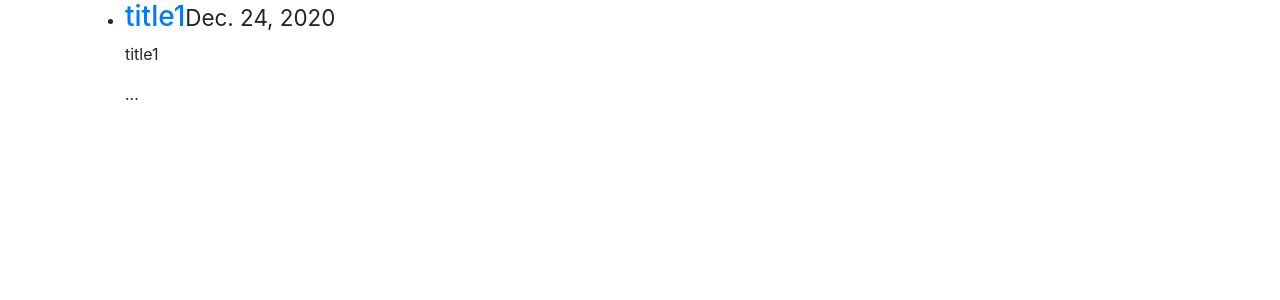
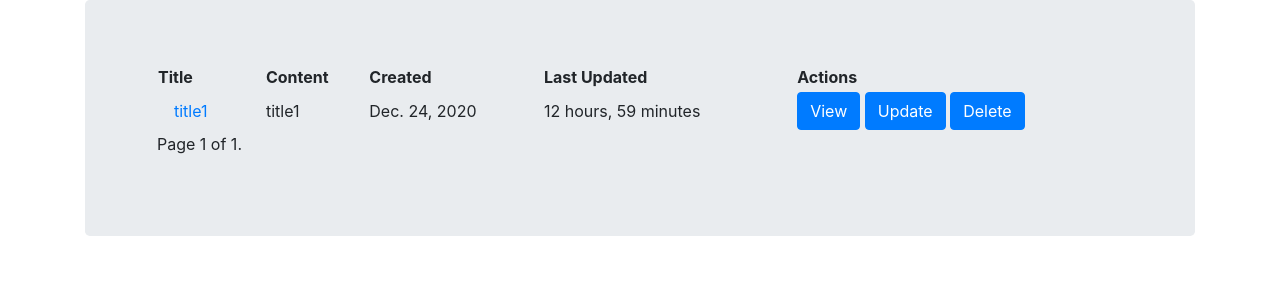
Before and after one commit to abhisheksahu92/Blog-Central, a Django app: page /posts/list in a window 1280 px wide. Shown: the top 300 px of the page. Run offline with Django 3.2, Linux system fonts and the light colour scheme; data comes from the database, SQL or seed files in the repository; both versions use the stored data as it was after the commit; some libraries are stand-ins or nearby versions.

Commit message:
Implemented Pagination ,bootstrap and  Imagefield.

```diff
--- a/src/posts/forms.py
+++ b/src/posts/forms.py
@@ -7,5 +7,6 @@ class PostForm(forms.ModelForm):
         model = Post
         fields = [
             'title',
-            'content'
+            'content',
+            'image'
         ]
--- a/src/posts/models.py
+++ b/src/posts/models.py
@@ -1,12 +1,20 @@
 from django.db import models
 from django.urls import reverse
+
+def upload_location(instance,filename):
+    return f'{instance.id}/{filename}'
 
 # Create your models here.
 class Post(models.Model):
     title = models.CharField(max_length=250)
+    image = models.ImageField(upload_to = upload_location,
+                    null=True,blank=True,height_field='height_field',width_field='width_field')
+    height_field = models.IntegerField(default=0)
+    width_field = models.IntegerField(default=0)
     content = models.TextField()
     updated = models.DateField(auto_now=True,auto_now_add=False)
     created = models.DateField(auto_now=False,auto_now_add=True)
+
 
     def __unicode__(self):
         return self.title
@@ -19,3 +27,9 @@ class Post(models.Model):
 
     def get_absolute_url_update(self):
         return reverse('posts:postupdate',kwargs={'id':self.id})
+
+    def get_absolute_url_delete(self):
+        return reverse('posts:postdelete',kwargs={'id':self.id})
+
+    class Meta:
+        ordering = ['-updated','-created']
--- a/src/posts/templates/posts/base.html
+++ b/src/posts/templates/posts/base.html
@@ -6,22 +6,23 @@
     <meta name="viewport" content="width=device-width, initial-scale=1, shrink-to-fit=no">
 
     <!-- Bootstrap CSS -->
-    <link rel="stylesheet" href="https://maxcdn.bootstrapcdn.com/bootstrap/4.0.0/css/bootstrap.min.css" integrity="sha384-Gn5384xqQ1aoWXA+058RXPxPg6fy4IWvTNh0E263XmFcJlSAwiGgFAW/dAiS6JXm" crossorigin="anonymous">
+    <link rel="stylesheet" href="https://stackpath.bootstrapcdn.com/bootstrap/4.3.1/css/bootstrap.min.css" integrity="sha384-ggOyR0iXCbMQv3Xipma34MD+dH/1fQ784/j6cY/iJTQUOhcWr7x9JvoRxT2MZw1T" crossorigin="anonymous">
 
     <title>{% block head_title %}Try Django 1.9{% endblock head_title %}</title>
   </head>
   <body>
-    {% include 'posts/message_display.html'%}
-    <div class='container'>
-        {% block content %}
 
-        {% endblock content %}
+  {% include 'posts/message_display.html'%}
+  <div class="container">
+    <div class="jumbotron">
+    {% block content %}
+    {% endblock content %}
     </div>
-
+</div>
     <!-- Optional JavaScript -->
     <!-- jQuery first, then Popper.js, then Bootstrap JS -->
-    <script src="https://code.jquery.com/jquery-3.2.1.slim.min.js" integrity="sha384-KJ3o2DKtIkvYIK3UENzmM7KCkRr/rE9/Qpg6aAZGJwFDMVNA/GpGFF93hXpG5KkN" crossorigin="anonymous"></script>
-    <script src="https://cdnjs.cloudflare.com/ajax/libs/popper.js/1.12.9/umd/popper.min.js" integrity="sha384-ApNbgh9B+Y1QKtv3Rn7W3mgPxhU9K/ScQsAP7hUibX39j7fakFPskvXusvfa0b4Q" crossorigin="anonymous"></script>
-    <script src="https://maxcdn.bootstrapcdn.com/bootstrap/4.0.0/js/bootstrap.min.js" integrity="sha384-JZR6Spejh4U02d8jOt6vLEHfe/JQGiRRSQQxSfFWpi1MquVdAyjUar5+76PVCmYl" crossorigin="anonymous"></script>
+    <script src="https://code.jquery.com/jquery-3.3.1.slim.min.js" integrity="sha384-q8i/X+965DzO0rT7abK41JStQIAqVgRVzpbzo5smXKp4YfRvH+8abtTE1Pi6jizo" crossorigin="anonymous"></script>
+    <script src="https://cdnjs.cloudflare.com/ajax/libs/popper.js/1.14.7/umd/popper.min.js" integrity="sha384-UO2eT0CpHqdSJQ6hJty5KVphtPhzWj9WO1clHTMGa3JDZwrnQq4sF86dIHNDz0W1" crossorigin="anonymous"></script>
+    <script src="https://stackpath.bootstrapcdn.com/bootstrap/4.3.1/js/bootstrap.min.js" integrity="sha384-JjSmVgyd0p3pXB1rRibZUAYoIIy6OrQ6VrjIEaFf/nJGzIxFDsf4x0xIM+B07jRM" crossorigin="anonymous"></script>
   </body>
 </html>
--- a/src/posts/templates/posts/create.html
+++ b/src/posts/templates/posts/create.html
@@ -3,7 +3,7 @@
 {% block content %}
 {% load crispy_forms_tags %}
 <h1> Create Post</h1>
-<form method="post" class="uniForm" action="">
+<form method="post" class="uniForm" action="" enctype="multipart/form-data">
   {% csrf_token %}
     {{ form|crispy }}
     <input type="submit" value="Create Post"/>
--- a/src/posts/templates/posts/details.html
+++ b/src/posts/templates/posts/details.html
@@ -3,8 +3,10 @@
 
 {% block head_title %}{{query.title}}|{{ block.super }}{% endblock head_title %}
 {% block content %}
-    <h1>{{title}}</h1>
-    <a href="{{ query.get_absolute_url_update }}">{{ query.id }}</a>
+    <h1>{{title}}</h1><a href="{{ query.get_absolute_url_update }}">{{ query.id }}</a>
+    {% if query.image %}
+         <img src='{{ query.image.url }}' class='img-responsive' />
+    {% endif %}
     {{ query.title }}
     {{ query.content }}
     {{ query.created }}
--- a/src/posts/templates/posts/list.html
+++ b/src/posts/templates/posts/list.html
@@ -1,14 +1,43 @@
-{% extends 'posts/base.html' %}
+{% extends "posts/base.html" %}
+{% load crispy_forms_tags %}
+{% load bootstrap4 %}
+
 {% block content %}
-{% for query in queryset%}
-    <ul class="thumbnails">
-      <li class="span4">
-        <div class="thumbnail">
-          <h3><a href="{{ query.get_absolute_url }}">{{ query.title }}</a><small>{{ query.updated }}</small></h3>
-          <p>{{query.content}}</p>
-        </div>
-      </li>
-      ...
-    </ul>
+<ul>
+<table style="width:100%">
+  <tr>
+    <th>Title</th>
+    <th>Content</th>
+    <th>Created</th>
+    <th>Last Updated</th>
+    <th>Actions</th>
+  </tr>
+  {% for obj in queryset%}
+  <tr>
+    <td><a class="nav-link" href = "{{ obj.get_absolute_url }}">{{obj.title }}<span class="sr-only">(current)</span></a></td>
+    <td>{{obj.content}}</td>
+    <td>{{obj.created}}</td>
+    <td>{{obj.updated | timesince}}</td>
+    <td><a href="{{ obj.get_absolute_url }}" class="btn btn-primary" role="button">View</a>
+    <a href="{{ obj.get_absolute_url_update }}" class="btn btn-primary" role="button">Update</a>
+    <a href="{{ obj.get_absolute_url_delete }}" class="btn btn-primary" role="button">Delete</a></td>
+  </tr>
     {% endfor %}
+
+</table>
+<div class="pagination">
+    <span class="step-links">
+        {% if queryset.has_previous %}
+            <a href="?{{ page_request_var }}={{ queryset.previous_page_number }}{% if request.GET.q %}&q={{ request.GET.q }}{% endif %}">previous</a>
+        {% endif %}
+
+        <span class="current">
+            Page {{ queryset.number }} of {{ queryset.paginator.num_pages }}.
+        </span>
+
+        {% if queryset.has_next %}
+            <a href="?{{ page_request_var }}={{ queryset.next_page_number }}{% if request.GET.q %}&q={{ request.GET.q }}{% endif %}">next</a>
+        {% endif %}
+    </span>
+  </div>
 {% endblock content %}
--- a/src/posts/views.py
+++ b/src/posts/views.py
@@ -2,13 +2,14 @@ from django.shortcuts import render,get_object_or_404
 from django.http import HttpResponse,HttpResponseRedirect
 from django.contrib import messages
 from django.urls import reverse
+from django.core.paginator import Paginator
 from .models import Post
 from .forms import PostForm
 
 # Create your views here.
 
 def post_create(request):
-    form = PostForm(request.POST or None)
+    form = PostForm(request.POST or None,request.FILES or None)
     if form.is_valid():
         instance = form.save(commit=False)
         instance.save()
@@ -19,7 +20,11 @@ def post_create(request):
 
 def post_list(request):
     qs_list = Post.objects.all()
-    context = {'queryset':qs_list,'title':'List of Posts'}
+    paginator = Paginator(qs_list, 5)
+    page_request_var = 'page'
+    page_number = request.GET.get(page_request_var)
+    page_obj = paginator.get_page(page_number)
+    context = {'queryset':page_obj,'title':'List of Posts','page_request_var':page_request_var}
     return render(request,template_name='posts/list.html',context=context)
 
 def post_details(request,id=None):
@@ -30,7 +35,7 @@ def post_details(request,id=None):
 
 def post_update(request,id=None):
     qs_update = get_object_or_404(Post,id=id)
-    form = PostForm(request.POST or None,instance=qs_update)
+    form = PostForm(request.POST or None,request.DATA or None,instance=qs_update)
     if form.is_valid():
         instance = form.save(commit=False)
         instance.save()
--- a/src/trydjango19/settings.py
+++ b/src/trydjango19/settings.py
@@ -27,7 +27,7 @@ DEBUG = True
 
 ALLOWED_HOSTS = []
 
-CRISPY_TEMPLATE_PACK = 'uni_form'
+CRISPY_TEMPLATE_PACK = 'bootstrap4'
 # Application definition
 
 INSTALLED_APPS = [
@@ -39,6 +39,7 @@ INSTALLED_APPS = [
     'django.contrib.staticfiles',
     'posts',
     'crispy_forms',
+    'bootstrap4',
 ]
 
 MIDDLEWARE = [
@@ -120,6 +121,7 @@ USE_TZ = True
 # https://docs.djangoproject.com/en/3.1/howto/static-files/
 
 STATIC_URL = '/static/'
+MEDIA_URL = '/media/'
 
 STATICFILES_DIRS = [
     BASE_DIR / "static",
--- a/src/trydjango19/urls.py
+++ b/src/trydjango19/urls.py
@@ -25,3 +25,4 @@ urlpatterns = [
 
 if settings.DEBUG:
     urlpatterns+= static(settings.STATIC_URL, document_root=settings.STATIC_ROOT)
+    urlpatterns+= static(settings.MEDIA_URL, document_root=settings.MEDIA_ROOT)
```
Also changed, not shown: src/db.sqlite3, src/posts/migrations/0001_initial.py.
